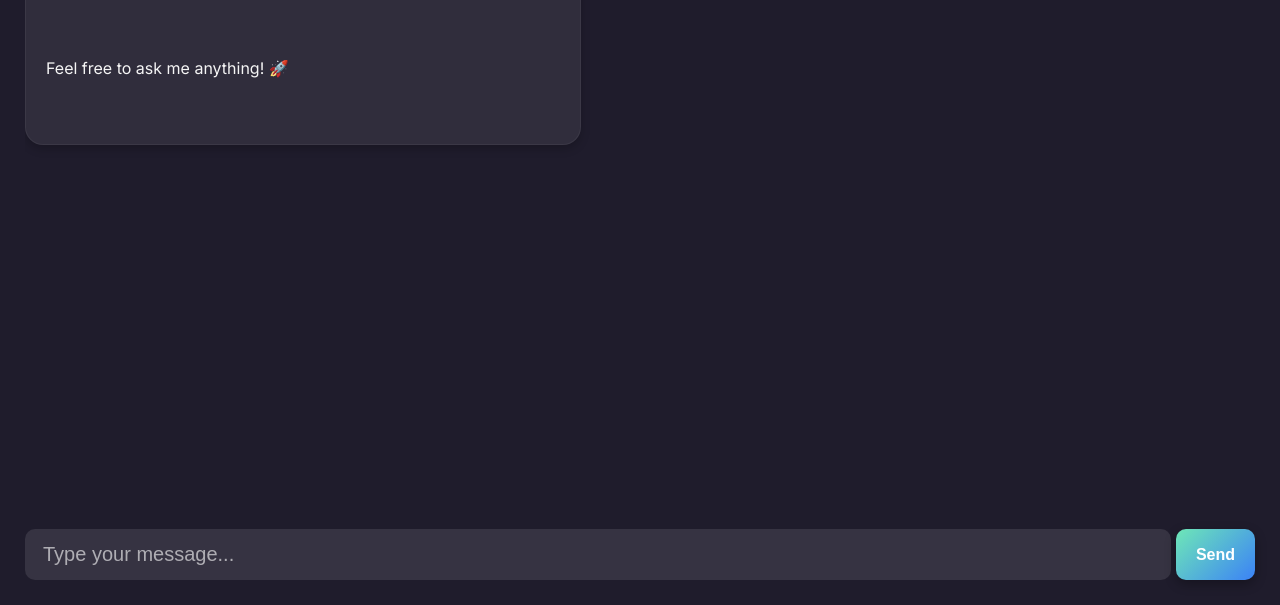
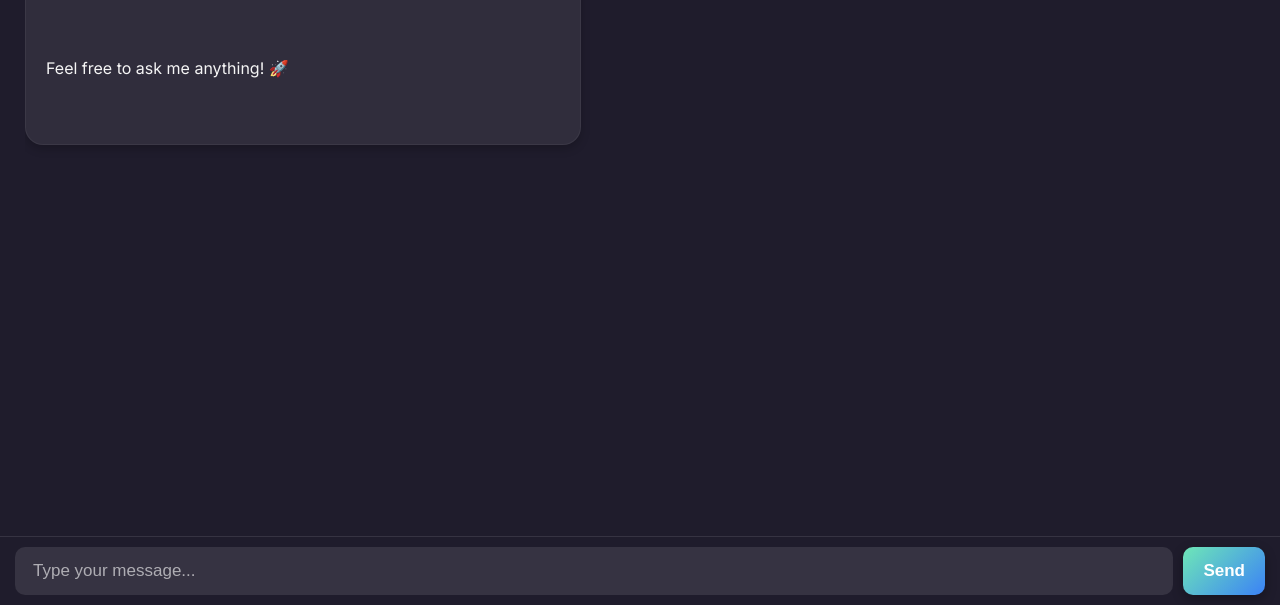
Before and after one commit to vk-arghya/chat_bot, a plain HTML site: page public/index.html in a window 1280 px wide. Shown: the part 195-800 px from the top of the page. Drawn offline with nearby package versions, Linux system fonts and the light colour scheme.

Commit message:
Update index.html

```diff
--- a/public/index.html
+++ b/public/index.html
@@ -220,6 +220,46 @@
         font-size: 20px;
     }
 }
+.chat-popup {
+    display: flex;
+    flex-direction: column;
+    width: 100%;
+    height: 100dvh; /* For mobile */
+    box-sizing: border-box;
+    background: #1f1c2c;
+}
+
+/* Chat area scrolls */
+.chat-area {
+    flex: 1;
+    overflow-y: auto;
+    padding-bottom: 80px; /* Reserve space for input */
+}
+
+/* Input always visible */
+.chat-input-container {
+    position: fixed; /* Fix at bottom */
+    bottom: 0;
+    left: 0;
+    width: 100%;
+    background: #1f1c2c;
+    padding: 10px 15px;
+    box-sizing: border-box;
+    display: flex;
+    gap: 10px;
+    border-top: 1px solid rgba(255,255,255,0.1);
+}
+
+/* Input & Button */
+.chat-input {
+    flex: 1;
+    font-size: 17px;
+}
+
+.send-btn {
+    font-size: 17px;
+}
+
 
 
 
```
